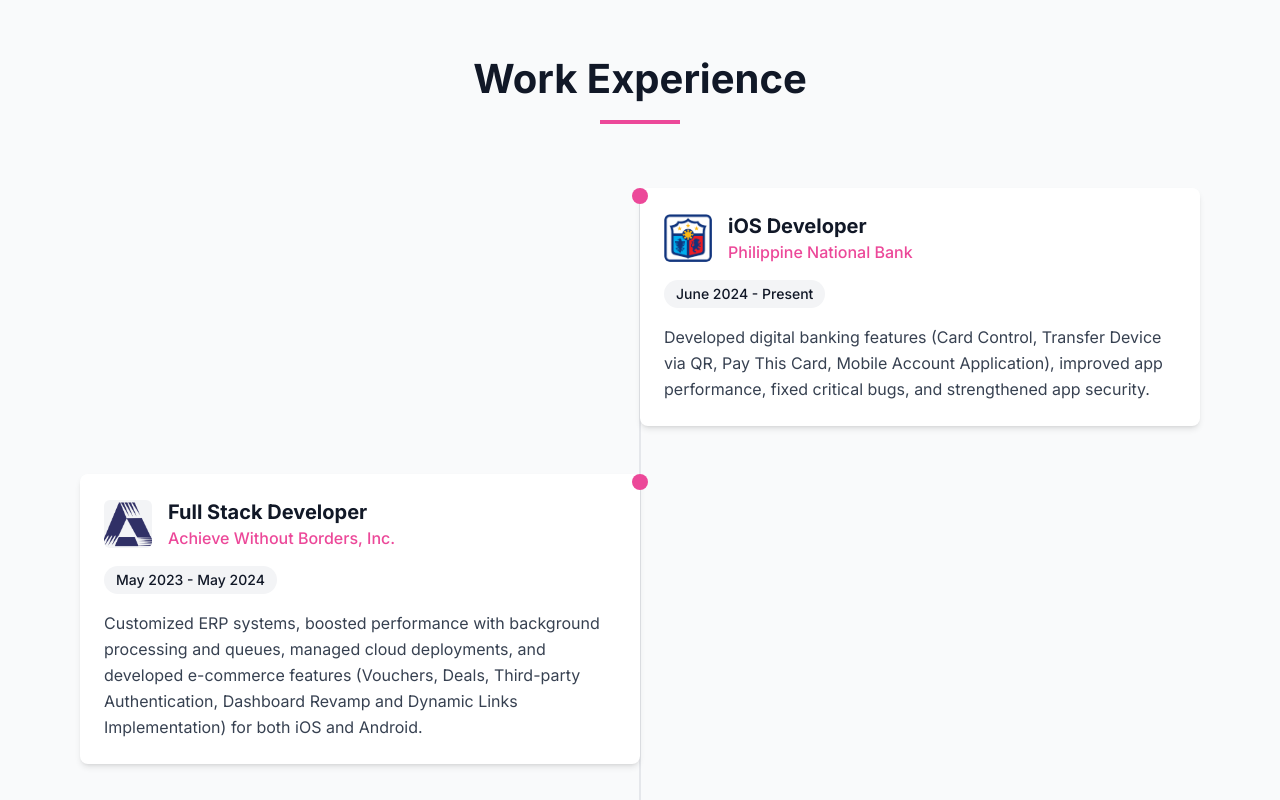
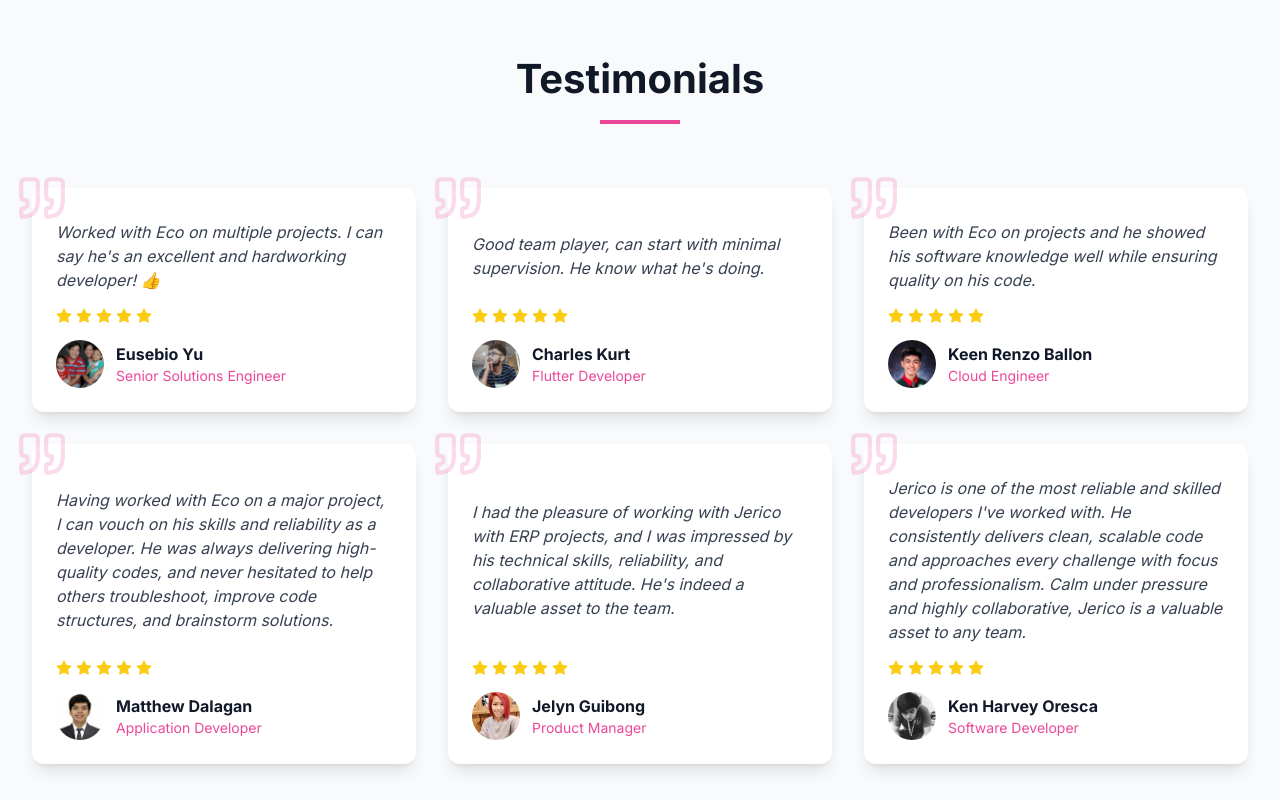
Before and after one commit to ecoknows/jerico.dev, a React (Vite) app: page / in a window 1280 px wide. Shown: the part 1500-2300 px from the top of the page. Built offline with nearby package versions, Linux system fonts and the light colour scheme.

Commit message:
update section sequence and testimonials.

```diff
--- a/src/App.tsx
+++ b/src/App.tsx
@@ -16,9 +16,9 @@
         <main>
           <Hero />
           <About />
+          <Testimonials />
+          <Projects />
           <Experience />
-          <Projects />
-          <Testimonials />
           <Contact />
         </main>
         <Footer />
--- a/src/components/sections/Testimonials.tsx
+++ b/src/components/sections/Testimonials.tsx
@@ -1,133 +1,99 @@
-import React, { useState } from 'react';
-import { ChevronLeft, ChevronRight, Quote, Star } from 'lucide-react';
+
+import { Quote, Star } from 'lucide-react';
 
 const testimonials = [
   {
     quote: "Worked with Eco on multiple projects. I can say he's an excellent and hardworking developer! 👍",
     name: "Eusebio Yu",
-    position: "Senior Solutions Engineer at AWB",
+    position: "Senior Solutions Engineer",
     image: "sebs.jpeg"
+  },
+  {
+    quote: "Good team player, can start with minimal supervision. He know what he's doing.",
+    name: "Charles Kurt",
+    position: "Flutter Developer",
+    image: "charles.jfif"
+  },
+  {
+    quote: "Been with Eco on projects and he showed his software knowledge well while ensuring quality on his code.",
+    name: "Keen Renzo Ballon",
+    position: "Cloud Engineer",
+    image: "keen.jpeg"
+  },
+  {
+    quote: "Having worked with Eco on a major project, I can vouch on his skills and reliability as a developer. He was always delivering high-quality codes, and never hesitated to help others troubleshoot, improve code structures, and brainstorm solutions.",
+    name: "Matthew Dalagan",
+    position: "Application Developer",
+    image: "matt.jfif"
   },
   {
     quote: "I had the pleasure of working with Jerico with ERP projects, and I was impressed by his technical skills, reliability, and collaborative attitude. He's indeed a valuable asset to the team.",
     name: "Jelyn Guibong",
-    position: "Product Manager at AWB",
+    position: "Product Manager",
     image: "jelyn.jfif"
-  },
-  {
-    quote: "Good team player, can start with minimal supervision. He know what he's doing.",
-    name: "Charles Kurt",
-    position: "Mobile App Developer at AWB",
-    image: "charles.jfif"
-  },
-  {
-    quote: "Having worked with Eco on a major project, I can vouch on his skills and reliability as a developer. He was always delivering high-quality codes, and never hesitated to help others troubleshoot, improve code structures, and brainstorm solutions.",
-    name: "Matthew Dalagan",
-    position: "Full Stack Developer at AWB",
-    image: "matt.jfif"
   },
   {
     quote: "Jerico is one of the most reliable and skilled developers I've worked with. He consistently delivers clean, scalable code and approaches every challenge with focus and professionalism. Calm under pressure and highly collaborative, Jerico is a valuable asset to any team.",
     name: "Ken Harvey Oresca",
-    position: "Software Developer at Taters",
+    position: "Software Developer",
     image: "ken.jfif"
-  },
-  {
-    quote: "Been with Eco on projects and he showed his software knowledge well while ensuring quality on his code.",
-    name: "Keen Renzo Ballon",
-    position: "Full Stack Developer at AWB",
-    image: "keen.jpeg"
   },
 ];
 
 const Testimonials: React.FC = () => {
-  const [activeIndex, setActiveIndex] = useState(0);
-
-  const prevTestimonial = () => {
-    setActiveIndex((prev) => (prev === 0 ? testimonials.length - 1 : prev - 1));
-  };
-
-  const nextTestimonial = () => {
-    setActiveIndex((prev) => (prev === testimonials.length - 1 ? 0 : prev + 1));
-  };
-
   return (
     <section id="testimonials" className="py-20 bg-gray-50 dark:bg-gray-800">
       <div className="container mx-auto px-4 sm:px-6 lg:px-8">
         <div className="text-center mb-16">
-          <h2 className="text-3xl sm:text-4xl font-bold mb-4">Recommendations</h2>
+          <h2 className="text-3xl sm:text-4xl font-bold mb-4">Testimonials</h2>
           <div className="h-1 w-20 bg-pink-500 dark:bg-pink-400 mx-auto"></div>
         </div>
 
-        <div className="max-w-4xl mx-auto">
-          <div className="relative">
-            {/* Testimonial card */}
-            <div className="bg-white dark:bg-gray-900 rounded-lg shadow-lg p-8 md:p-12">
-              <div className="absolute top-0 left-0 transform -translate-x-1/4 -translate-y-1/4 text-pink-500/20 dark:text-pink-400/20">
-                <Quote size={80} />
+        <div className="grid grid-cols-1 sm:grid-cols-2 lg:grid-cols-3 gap-8">
+          {testimonials.map((testimonial, index) => (
+            <div
+              key={index}
+              className="bg-white dark:bg-gray-900 p-6 rounded-xl shadow-lg relative"
+            >
+              <div className="absolute top-[-15px] left-[-15px] text-pink-500/20 dark:text-pink-400/20">
+                <Quote size={50} />
               </div>
-              <blockquote className="relative z-10">
-                <p className="text-xl md:text-2xl italic text-gray-700 dark:text-gray-300 mb-6 leading-relaxed">
-                  "{testimonials[activeIndex].quote}"
+
+              <blockquote className="relative z-10 flex flex-col h-full pt-2">
+                {/* This wrapper grows and centers the quote vertically */}
+                <div className="flex-grow flex items-center">
+                  <p className="text-gray-700 dark:text-gray-300 italic mb-4 w-full">
+                    {testimonial.quote}
                   </p>
+                </div>
 
-                {/* Star rating */}
-                <div className="flex items-center mb-6">
+                {/* Stars and author info stay at the bottom */}
+                <div>
+                  <div className="flex items-center mb-4">
                     {[...Array(5)].map((_, i) => (
-                    <Star key={i} size={20} className="text-yellow-400 fill-yellow-400 mr-1" />
+                      <Star key={i} size={16} className="text-yellow-400 fill-yellow-400 mr-1" />
                     ))}
                   </div>
 
                   <div className="flex items-center">
-                  <div className="w-16 h-16 rounded-full overflow-hidden mr-4">
+                    <div className="w-12 h-12 rounded-full overflow-hidden mr-3">
                       <img
-                      src={testimonials[activeIndex].image}
-                      alt={testimonials[activeIndex].name}
+                        src={testimonial.image}
+                        alt={testimonial.name}
                         className="w-full h-full object-cover"
                       />
                     </div>
                     <div>
-                    <p className="font-bold text-lg">{testimonials[activeIndex].name}</p>
-                    <p className="text-pink-500 dark:text-pink-400">{testimonials[activeIndex].position}</p>
+                      <p className="font-bold text-md">{testimonial.name}</p>
+                      <p className="text-pink-500 dark:text-pink-400 text-sm">{testimonial.position}</p>
+                    </div>
                   </div>
                 </div>
               </blockquote>
+
+
             </div>
-
-            {/* Navigation buttons */}
-            <div className="flex justify-center mt-8 space-x-4">
-              <button
-                onClick={prevTestimonial}
-                className="p-2 rounded-full bg-white dark:bg-gray-900 shadow-md hover:bg-gray-100 dark:hover:bg-gray-800 transition-colors"
-                aria-label="Previous testimonial"
-              >
-                <ChevronLeft size={24} />
-              </button>
-              <button
-                onClick={nextTestimonial}
-                className="p-2 rounded-full bg-white dark:bg-gray-900 shadow-md hover:bg-gray-100 dark:hover:bg-gray-800 transition-colors"
-                aria-label="Next testimonial"
-              >
-                <ChevronRight size={24} />
-              </button>
-            </div>
-
-            {/* Pagination dots */}
-            <div className="flex justify-center mt-4 space-x-2">
-              {testimonials.map((_, index) => (
-                <button
-                  key={index}
-                  onClick={() => setActiveIndex(index)}
-                  className={`w-3 h-3 rounded-full transition-colors ${
-                    activeIndex === index
-                      ? 'bg-pink-500 dark:bg-pink-400'
-                      : 'bg-gray-300 dark:bg-gray-700'
-                  }`}
-                  aria-label={`Go to testimonial ${index + 1}`}
-                />
           ))}
-            </div>
-          </div>
         </div>
       </div>
     </section>
```
Lines whose indentation alone changed are shown as unchanged.
